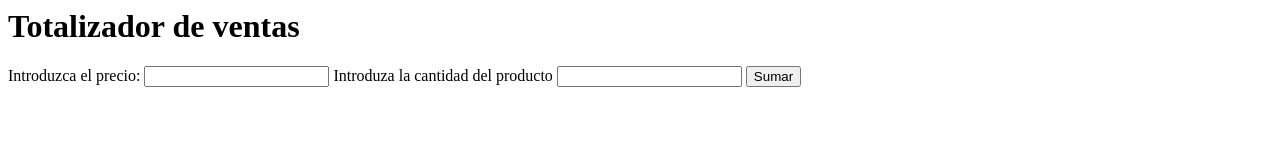
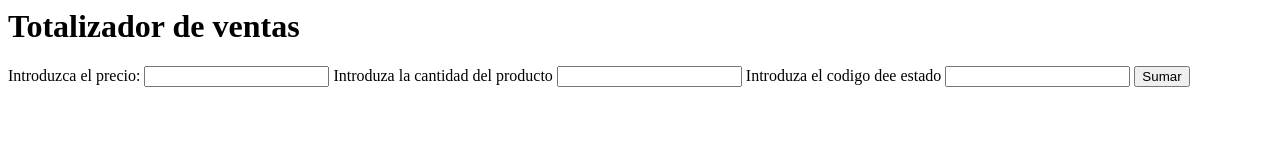
Before and after one commit to Jpriveram/totalizador, a website built with Parcel: page index.html in a window 1280 px wide. Built offline with nearby package versions, Linux system fonts and the light colour scheme.

Commit message:
Se agrego lable para el codigo de estado

```diff
--- a/index.html
+++ b/index.html
@@ -6,6 +6,8 @@
       <input type="number" id="precio" />
       <label for="cantidad">Introduza la cantidad del producto</label>
       <input type="number" id="cantidad" />
+      <label for="codigo">Introduza el codigo dee estado</label>
+      <input type="varchar" id="codigo" />
       <input type="submit" value="Sumar" id="sumar-button" />
     </form>
     <div id="resultado-div"></div>
```
